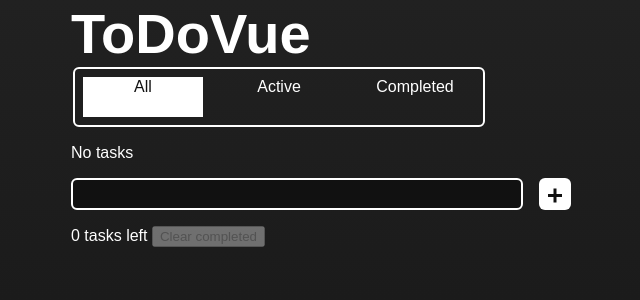
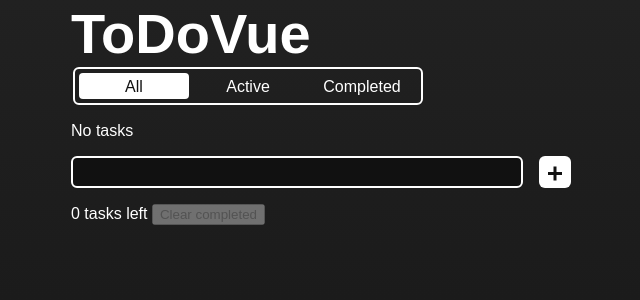
Before and after one commit to A-A-Z/to-do-vue, a Vue app: page / in a window 1280 px wide. Shown: the top 300 px of the page, without its empty margins (319-959 px from the left). Built offline with nearby package versions, Linux system fonts and the light colour scheme; a web font is replaced by a local one.

Commit message:
Filter clean up

```diff
--- a/src/components/TodoFilters.vue
+++ b/src/components/TodoFilters.vue
@@ -22,13 +22,11 @@ const options: { value: TodoFilter; label: string }[] = [
   { value: 'active', label: 'Active' },
   { value: 'completed', label: 'Completed' }
 ]
-
 </script>
 
 <template>
-  <fieldset class="filters" aria-label="Filter tasks">
+  <fieldset class="filters focus" aria-label="Filter tasks">
     <legend class="visually-hidden">Show</legend>
-    <!-- <div class="filters__backing"></div> -->
     <TodoRadio
       v-for="(option, index) in options"
       :key="option.value"
@@ -39,7 +37,7 @@ const options: { value: TodoFilter; label: string }[] = [
       :index="index"
     />
     <div class="filters__backing">
-      <div class="filters__foo">
+      <div class="filters__mask">
         <div
           v-for="option in options"
           :key="option.value"
@@ -47,21 +45,16 @@ const options: { value: TodoFilter; label: string }[] = [
         >{{ option.label }}</div>
       </div>
     </div>
-    <!-- <div class="filter-mask">
-      <div
-        v-for="option in options"
-        :key="option.value"
-        class="filters__option"
-      >{{ option.label }}</div>
-  </div> -->
   </fieldset>
 </template>
 
 <style>
 .filters {
-  --option-width: 120px;
-  --option-gutter: var(--spacing-50);
-  --option-gap: var(--spacing-100);
+  --option-width: 110px;
+  --option-height: 26px;
+  --option-gutter: var(--spacing-25);
+  --option-gap: var(--spacing-25);
+  --option-trans: left 0.3s ease-in-out;
 
   border: var(--border);
   border-radius: 6px;
@@ -71,104 +64,63 @@ const options: { value: TodoFilter; label: string }[] = [
   position: relative;
   width: fit-content;
 }
+
 .filters__option {
-  /* background-color: rgb(200 0 0 / 0.5); */
+  align-items: center;
   cursor: pointer;
   display: flex;
-  height: 40px;
+  font-size: 1rem;
+  height: var(--option-height);
   justify-content: center;
-  /* width: 12ch; */
+  min-width: var(--option-width);
   width: var(--option-width);
-  min-width: var(--option-width);
-  font-size: 1rem;
-
-  &:has(:checked) span {
-    /* color: #000; */
-  }
 }
 
 .filters__backing {
   background-color: var(--colour-pos);
-  /* background-color: #00f; */
+  border-radius: 4px;
+  color: var(--colour-neg);
   display: flex;
-  height: 40px;
+  height: var(--option-height);
   justify-content: center;
-  /* width: 12ch; */
-  width: 120px;
-  /* min-width: 120px; */
+  left: var(--option-gutter);
+  overflow: clip;
   position: absolute;
-  /* z-index: -1; */
-  left: var(--option-gutter);
   transition: left 0.3s ease-in-out;
-
-  overflow: clip;
-  color: #111;
+  width: var(--option-width);
 }
 
-.filters__foo {
+.filters__mask {
   display: flex;
-  gap: var(--spacing-100);
-  /* padding: var(--spacing-50); */
+  gap: var(--option-gap);
   position: absolute;
   inset: 0;
   overflow: clip;
   pointer-events: none;
   min-width: 800px;
-  transition: left 0.3s ease-in-out;
+  transition: var(--option-trans);
 }
 
 .filters {
+  /*
+    Do get the masking effect we have to move the backing one way while
+    moving the mask the other way
+  */
+
+  /* Second option */
   &:has([data-index="1"]:checked) .filters__backing {
     left: calc(var(--option-gutter) + var(--option-gap) + var(--option-width));
   }
-  &:has([data-index="1"]:checked) .filters__foo {
-    /* transform: translateX(calc((var(--option-gutter) + var(--option-gap) + var(--option-width)) * -1)); */
-    /* transform: translateX(-134px) */
-    /* transform: translateX(calc((var(--option-gap) + var(--option-width)) * -1)); */
+  &:has([data-index="1"]:checked) .filters__mask {
     left: calc((var(--option-gap) + var(--option-width)) * -1);
   }
+
+  /* First option */
   &:has([data-index="2"]:checked) .filters__backing {
     left: calc(var(--option-gutter) + ((var(--option-gap) + var(--option-width)) * 2));
   }
-  &:has([data-index="2"]:checked) .filters__foo {
-    /* transform: translateX(calc((var(--option-gutter) + var(--option-gap) + var(--option-width)) * -1)); */
-    /* transform: translateX(-134px) */
-    /* transform: translateX(calc((var(--option-gap) + var(--option-width)) * -2)); */
+  &:has([data-index="2"]:checked) .filters__mask {
     left: calc((var(--option-gap) + var(--option-width)) * -2);
   }
 }
-
-.filter-mask {
-  background-color: rgb(0 200 0 / 0.5);
-  color: #f00;
-  height: 30px;
-  width: 50px;
-
-  display: flex;
-  gap: var(--spacing-100);
-  padding: var(--spacing-50);
-  position: absolute;
-  inset: 0;
-  overflow: clip;
-  pointer-events: none;
-
-  /* &:after {
-    content: "";
-    display: block;
-    width: 80px;
-    height: 80px;
-    position: absolute;
-    left: 100px;
-    background-color: #0ff;
-  } */
-
-  & .filters__option {
-    background-color: #00f;
-    color: #000;
-  }
-  /* overflow: hidden; */
-}
-/* .mark-obj {
-  white-space: nowrap;
-} */
 </style>
```
